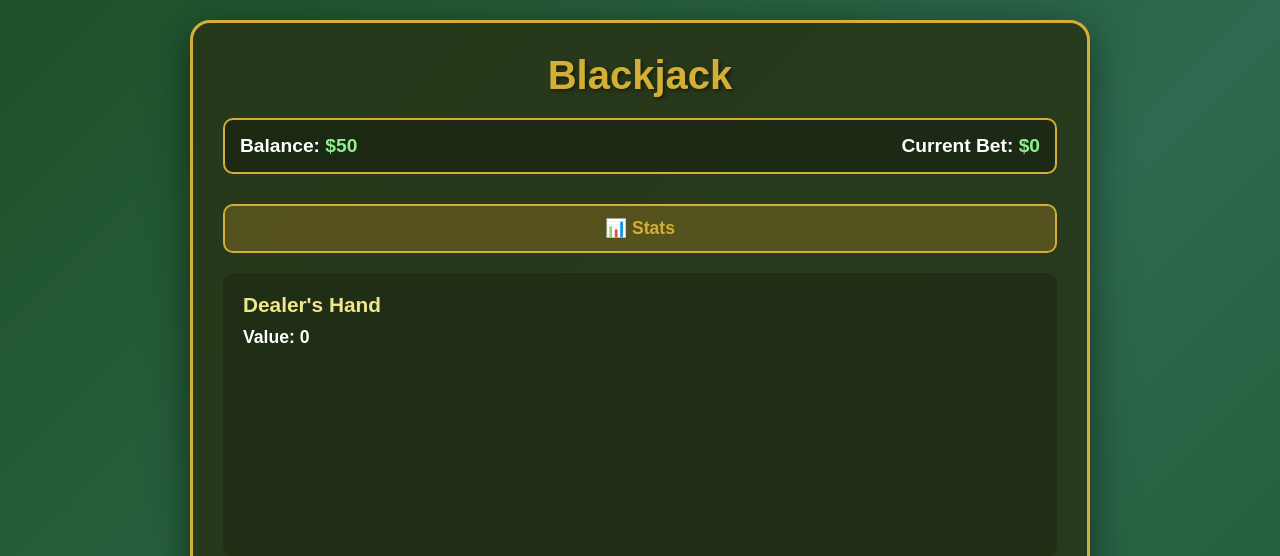
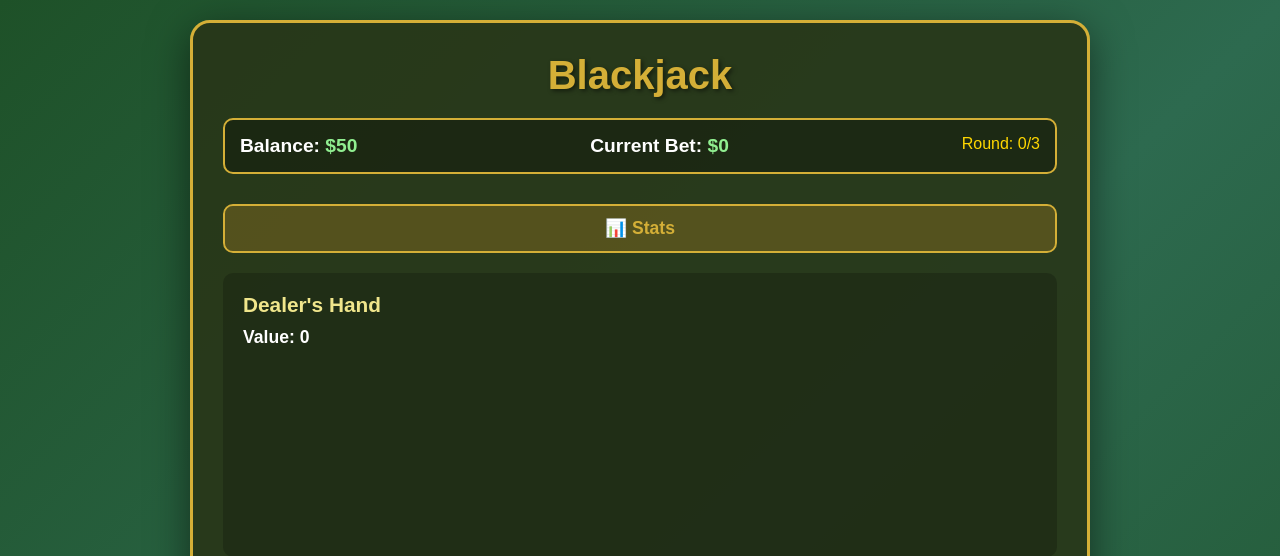
Before and after one commit to DylanEaton17/blackjackRewritten, a Flask app: page /casino in a window 1280 px wide. Shown: the top 556 px of the page. Run offline with Flask 3, Linux system fonts and the light colour scheme; data that the repository does not hold is empty.

Commit message:
Implement complete forced progression with round tracking and auto-redirect
- Add rounds_played and max_rounds_per_night tracking to WebBlackjack
- Implement 3-round base limit (4 with Golden Watch)
- Add round counter UI display in casino (shows X/3 or X/4)
- Create check_round_limit() and get_rounds_remaining() methods
- Implement set_max_rounds() to adjust based on Golden Watch ownership
- Add /api/casino/check-end-night endpoint for auto-redirect logic
- Update casino route to sync with player Golden Watch status
- Implement auto-redirect to /end-day after max rounds complete
- Add 3-second countdown before forced redirect with final balance display
- Disable betting after round limit reached
- Complete integration of forced progression cycle ready for Phase 4

Co-authored-by: DylanEaton17 <143560039+DylanEaton17@users.noreply.github.com>

```diff
--- a/app.py
+++ b/app.py
@@ -20,6 +20,9 @@ class WebBlackjack:
         self.message = ""
         self.dealer_second_card_hidden = True
         self.set_min_bet(self.balance)
+        # Round tracking for forced progression
+        self.rounds_played = 0
+        self.max_rounds_per_night = 3  # Base limit, can be increased by Golden Watch
         # Statistics tracking
         self.stats = {
             "hands_played": 0,
@@ -43,6 +46,8 @@ class WebBlackjack:
         self.message = "Welcome! Place your bet to start."
         self.dealer_second_card_hidden = True
         self.set_min_bet(self.balance)
+        self.rounds_played = 0
+        self.max_rounds_per_night = 3
         # Reset statistics
         self.stats = {
             "hands_played": 0,
@@ -257,7 +262,10 @@ class WebBlackjack:
             "message": self.message,
             "player_hand": self.player_hand.to_dict(),
             "dealer_hand": self.dealer_hand.to_dict(hide_second=self.dealer_second_card_hidden),
-            "stats": self.stats
+            "stats": self.stats,
+            "rounds_played": self.rounds_played,
+            "rounds_remaining": self.get_rounds_remaining(),
+            "round_limit_reached": self.check_round_limit()
         }
 
     def reset_for_new_round(self):
@@ -266,8 +274,29 @@ class WebBlackjack:
         self.player_hand = Hand("Player")
         self.dealer_hand = Hand("Dealer")
         self.game_phase = "betting"
-        self.message = "Place your bet for the next round."
         self.dealer_second_card_hidden = True
+
+        # Increment rounds played
+        self.rounds_played += 1
+
+        # Check if max rounds reached
+        if self.rounds_played >= self.max_rounds_per_night:
+            self.message = f"You've played {self.rounds_played} rounds. Time to leave the casino..."
+        else:
+            rounds_left = self.max_rounds_per_night - self.rounds_played
+            self.message = f"Place your bet for the next round. ({rounds_left} rounds remaining)"
+
+    def check_round_limit(self):
+        """Check if maximum rounds per night has been reached"""
+        return self.rounds_played >= self.max_rounds_per_night
+
+    def get_rounds_remaining(self):
+        """Get number of rounds remaining"""
+        return max(0, self.max_rounds_per_night - self.rounds_played)
+
+    def set_max_rounds(self, has_golden_watch):
+        """Set maximum rounds based on Golden Watch ownership"""
+        self.max_rounds_per_night = 4 if has_golden_watch else 3
 
 
 class Hand:
@@ -362,7 +391,18 @@ def index():
 
 @app.route('/casino')
 def casino():
-    """Direct route to casino"""
+    """Direct route to casino - integrate with player state for round limits"""
+    player = get_player()
+    game = get_game()
+
+    # Set max rounds based on Golden Watch ownership
+    has_watch = player.has_item("Golden Watch")
+    game.set_max_rounds(has_watch)
+
+    # Sync balance from story mode
+    if hasattr(player, 'balance'):
+        game.balance = player.balance
+
     return render_template('game.html')
 
 
@@ -628,6 +668,31 @@ def sync_balance():
     return jsonify({"success": True, "balance": balance})
 
 
+@app.route('/api/casino/check-end-night', methods=['GET'])
+def check_end_night():
+    """Check if casino session should end and redirect to end_day"""
+    game = get_game()
+    player = get_player()
+
+    if game.check_round_limit():
+        # Sync balance back to story mode
+        player.balance = game.balance
+        save_player(player)
+
+        return jsonify({
+            "should_end": True,
+            "rounds_played": game.rounds_played,
+            "final_balance": game.balance,
+            "redirect_to": "/end-day"
+        })
+    else:
+        return jsonify({
+            "should_end": False,
+            "rounds_remaining": game.get_rounds_remaining(),
+            "rounds_played": game.rounds_played
+        })
+
+
 if __name__ == '__main__':
     # Development server - DO NOT use in production
     # For production, use a WSGI server like gunicorn:
--- a/static/js/game.js
+++ b/static/js/game.js
@@ -279,6 +279,17 @@ function updateUI(state) {
     minBetInfo.textContent = `Min: $${state.min_bet}`;
     betAmountInput.min = state.min_bet;
 
+    // Update round counter
+    const roundNumberEl = document.getElementById('round-number');
+    const maxRoundsEl = document.getElementById('max-rounds');
+    if (roundNumberEl && state.rounds_played !== undefined) {
+        roundNumberEl.textContent = state.rounds_played;
+    }
+    if (maxRoundsEl && state.rounds_remaining !== undefined) {
+        const maxRounds = state.rounds_played + state.rounds_remaining;
+        maxRoundsEl.textContent = maxRounds;
+    }
+
     // Update statistics
     if (state.stats) {
         updateStats(state.stats);
@@ -298,6 +309,11 @@ function updateUI(state) {
 
     // Update UI sections based on game phase
     updateButtonStates(state.game_phase);
+
+    // Check if round limit reached
+    if (state.round_limit_reached) {
+        checkEndNight();
+    }
 }
 
 // Display hand of cards
@@ -407,3 +423,31 @@ async function handleLeaveCasino() {
         showMessage('Error leaving casino.', 'lose');
     }
 }
+
+// Check if casino night should end (3 rounds played)
+async function checkEndNight() {
+    try {
+        const response = await fetch('/api/casino/check-end-night');
+        if (!response.ok) {
+            throw new Error('Failed to check end night');
+        }
+
+        const result = await response.json();
+
+        if (result.should_end) {
+            // Disable all buttons
+            dealBtn.disabled = true;
+            newRoundBtn.disabled = true;
+
+            // Show message about night ending
+            showMessage(`Casino closes! You played ${result.rounds_played} rounds. Final balance: $${result.final_balance}`, 'win');
+
+            // Redirect to end_day after 3 seconds
+            setTimeout(() => {
+                window.location.href = result.redirect_to;
+            }, 3000);
+        }
+    } catch (error) {
+        console.error('Error checking end night:', error);
+    }
+}
--- a/templates/game.html
+++ b/templates/game.html
@@ -17,6 +17,9 @@
             </div>
             <div class="current-bet">
                 Current Bet: <span id="current-bet">$0</span>
+            </div>
+            <div class="round-counter" id="round-counter" style="color: #ffd700;">
+                Round: <span id="round-number">0</span>/<span id="max-rounds">3</span>
             </div>
         </div>
 
```
